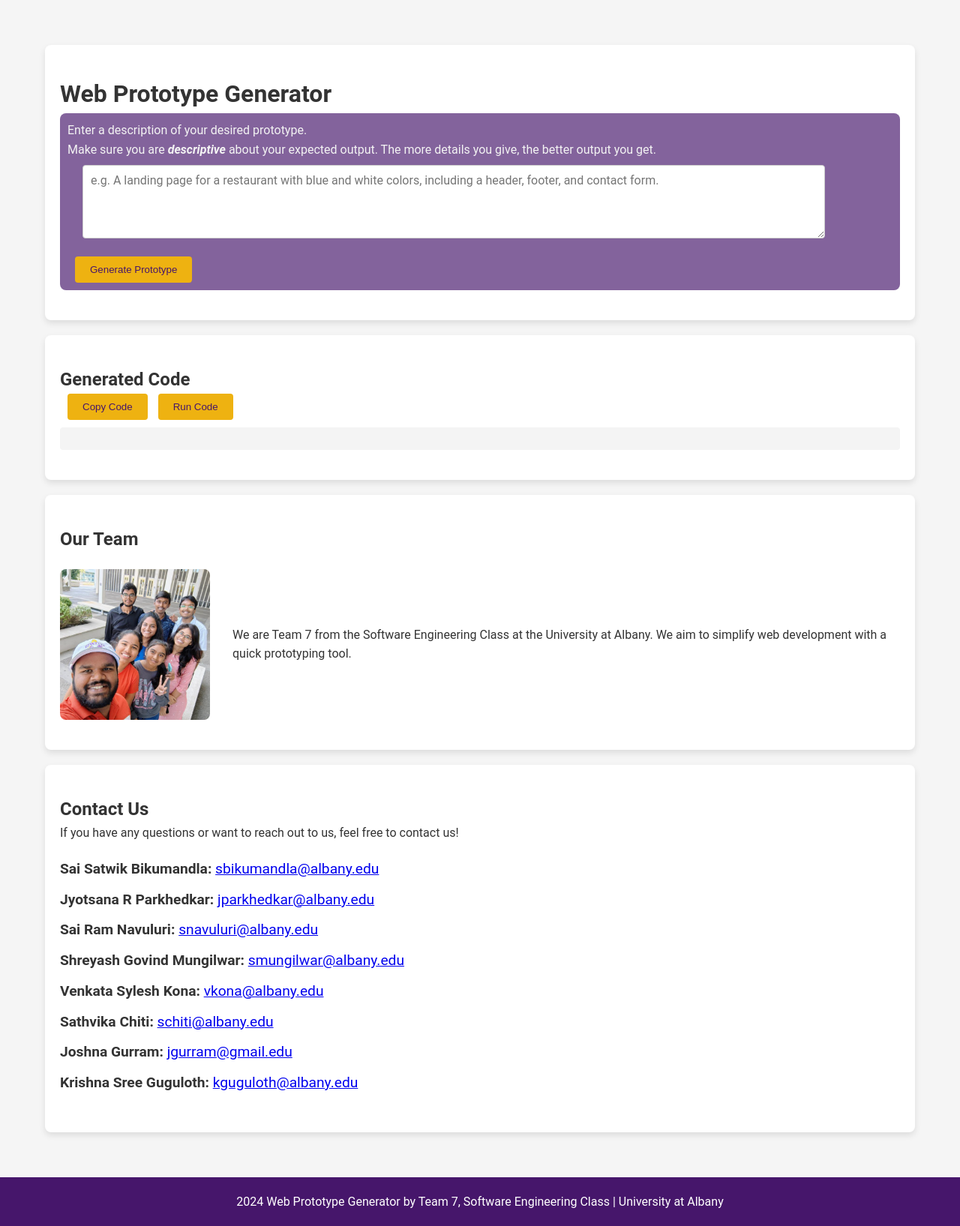
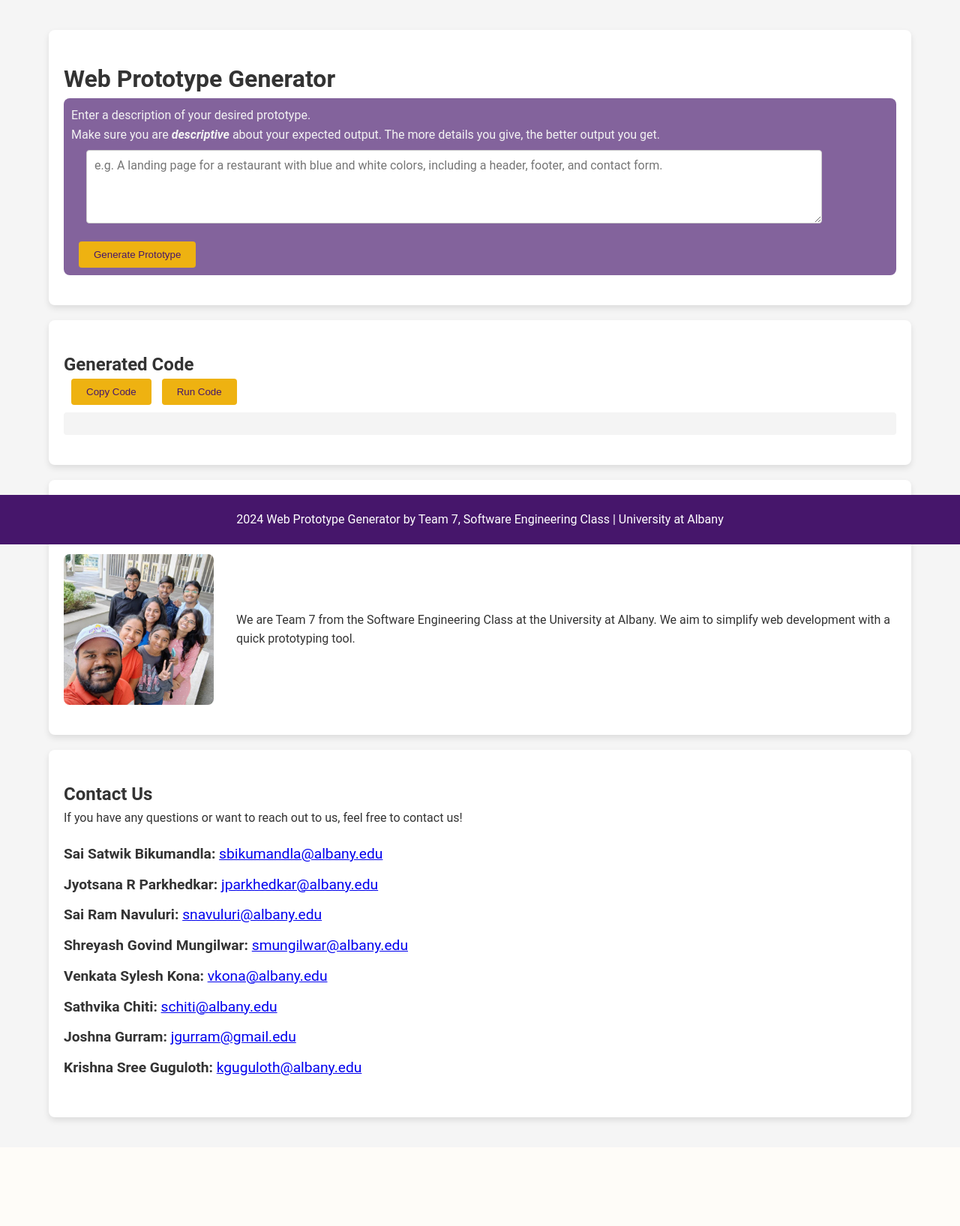
Before and after one commit to SaisatwikBiku/prototype-generator-for-web-dev, a Flask app: page / in a window 1280 px wide. Shown: the part 74-1709 px from the top of the page at 75% size. After the commit the page ends 1572 px from the top, so only its background shows below. Run offline with Flask 3, Linux system fonts and the light colour scheme.

Commit message:
improved interface

```diff
--- a/static/styles.css
+++ b/static/styles.css
@@ -54,14 +54,14 @@
 .container {
     flex: 1;
     max-width: 1200px;
-    margin: 20px auto;
+    margin: auto;
     padding: 20px;
 }
 
 .section {
     background-color: #ffffff;
     padding: 40px 20px;
-    margin: 20px 0;
+    margin: 20px 5px;
     box-shadow: 0 4px 8px rgba(0, 0, 0, 0.1);
     border-radius: 8px;
 }
@@ -133,8 +133,12 @@
     padding: 20px;
     background-color: #46166b;
     color: white;
-    margin-top: auto;
+    position: fixed;
+    bottom: 0;
+    width: 100%;
+    z-index: 1000;
 }
+
 
 #contact ul {
     list-style: none;
```
